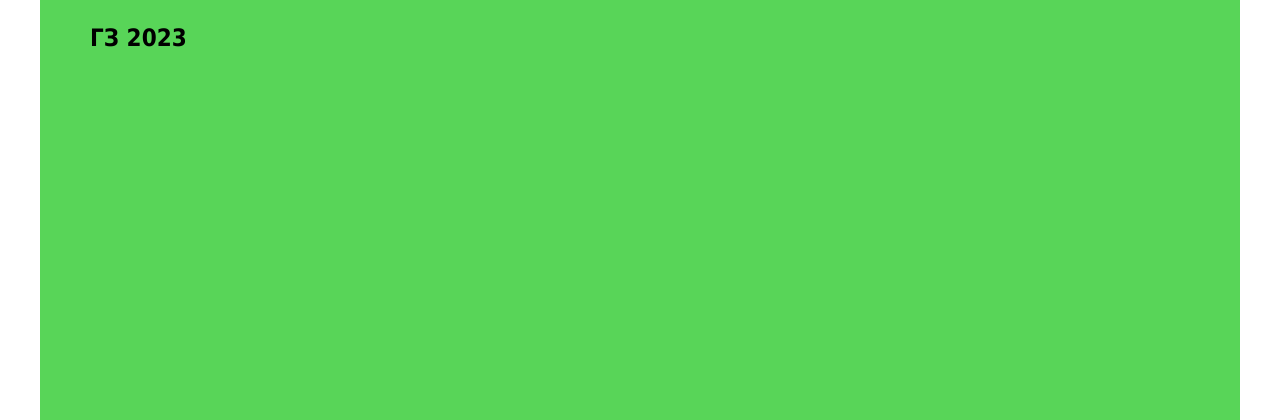
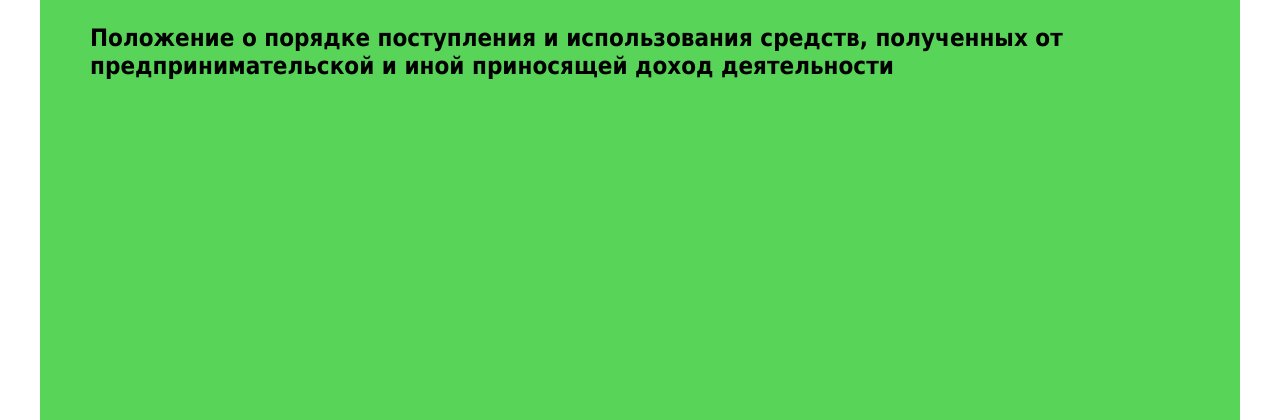
Before and after one commit to AirGuy-one/sports_school, a Django app: template templates/paid_services.html in a window 1280 px wide. Shown: the part 88-508 px from the top of the page. Run offline with Django 4.2, Linux system fonts and the light colour scheme; the template is opened without the code that fills it: most values are stand-ins (such as "Sample title", 1, 10 or a date in 2020); parts of the project's set-up code (start-up, migrations or seed data) failed here and were passed over.

Commit message:
Add docs to paid_services page(1)

```diff
--- a/templates/paid_services.html
+++ b/templates/paid_services.html
@@ -6,8 +6,8 @@
 {% block main %}
     <main>
         <div class="main-info">
-            <h2 style="margin-top: 24px;">ГЗ 2023</h2>
-            <p><a href="{% url 'download' %}?filename={{ document_name }}&category=положение о порядке поступления и использования средств, полученных от предпринимательской и иной приносящей доход деятельности"></a></p>
+            <h2 style="margin-top: 24px;">Положение о порядке поступления и использования средств, полученных от предпринимательской и иной приносящей доход деятельности</h2>
+            <p><a href="{% url 'download' %}?filename={{ document_name }}&category=Положение о порядке поступления и использования средств, полученных от предпринимательской и иной приносящей доход деятельности"></a></p>
         </div>
     </main>
 {% endblock %}
```
